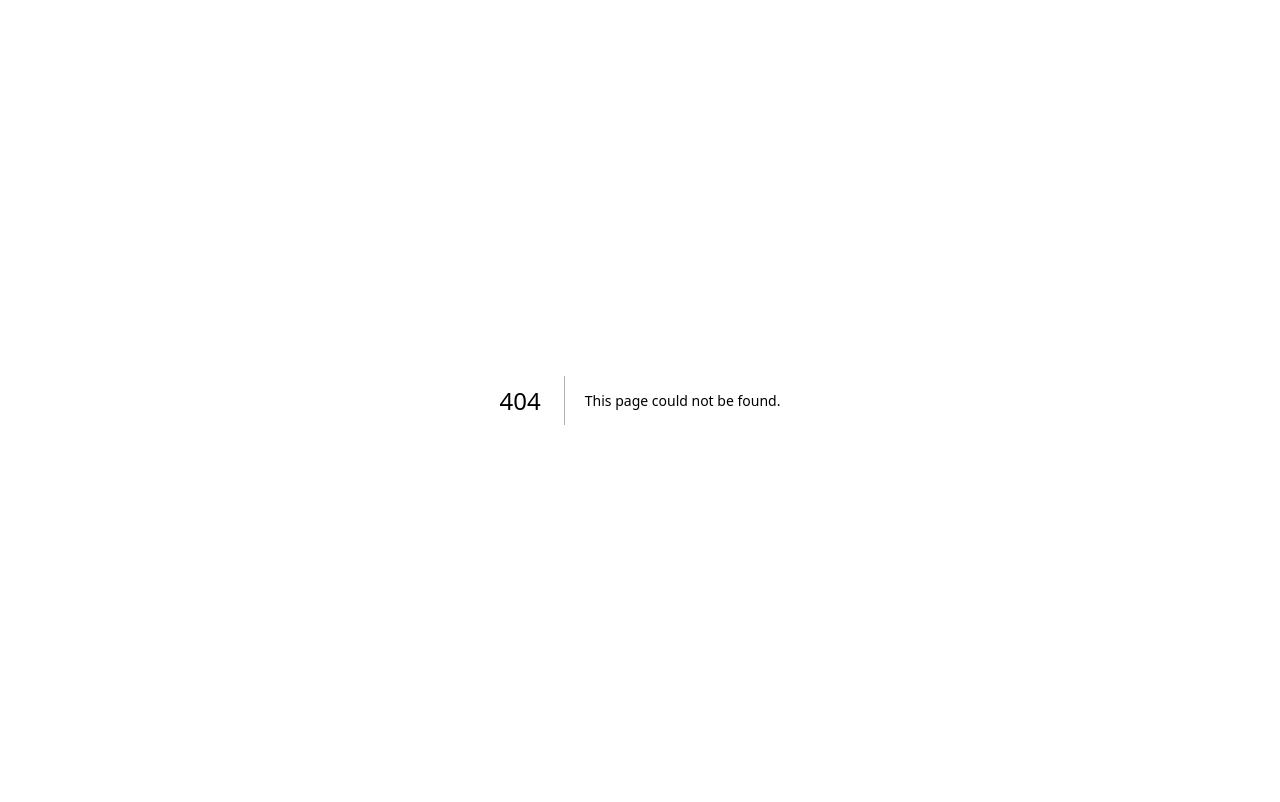
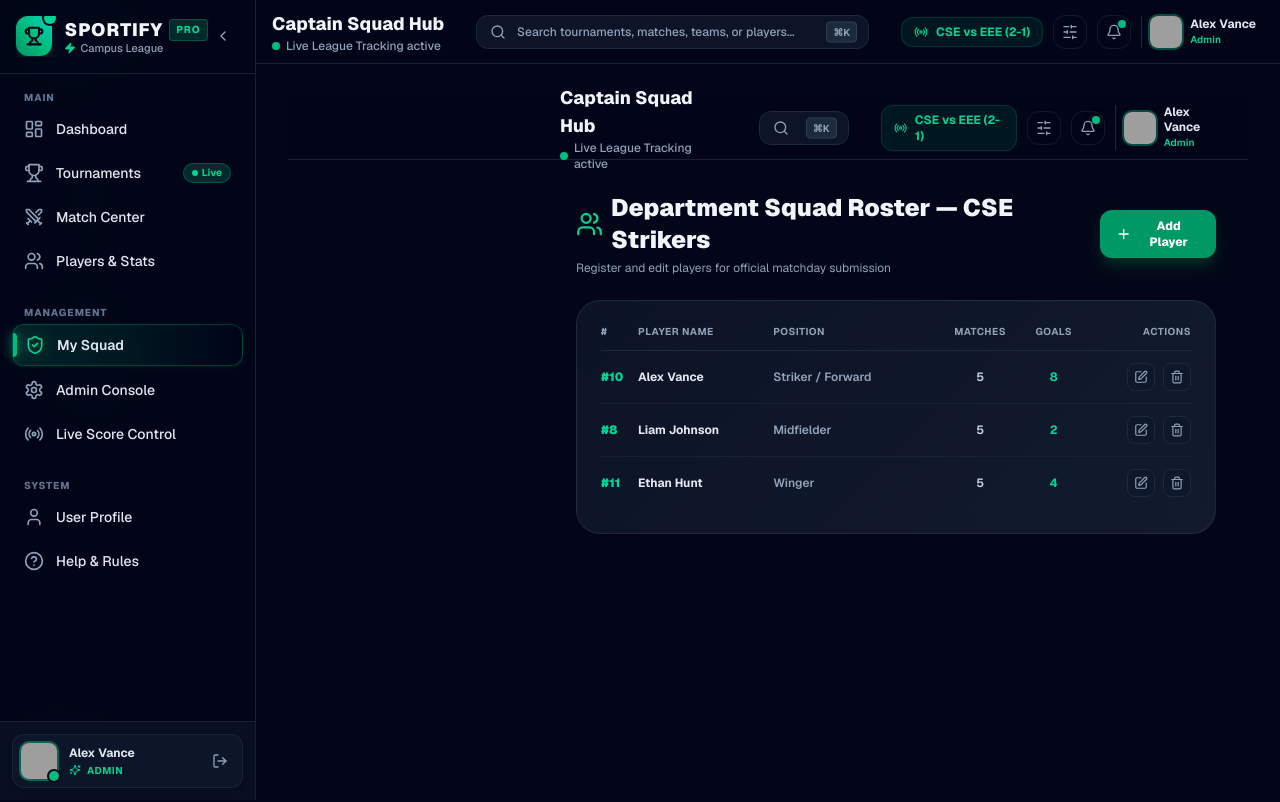
Before and after one commit to mydul62/tournament-manage, a Next.js app in the folder sportify-frontend/: page /captain/squad in a window 1280 px wide. Before the commit this address had no page. Shown: the top 802 px of the page. Built offline with nearby package versions, Linux system fonts and the light colour scheme; grey boxes are pictures that could not be loaded.

Commit message:
feat: build captain squad portal and team roster management pages

```diff
--- /dev/null
+++ b/sportify-frontend/src/app/(dashboard)/captain/page.tsx
@@ -0,0 +1,57 @@
+"use client";
+
+import Link from "next/link";
+import { Shield, Users, Trophy, Plus, ArrowRight } from "lucide-react";
+import { DashboardShell } from "@/components/common/dashboard-shell";
+import { MOCK_TOURNAMENTS } from "@/services/tournament-service";
+
+export default function CaptainDashboardPage() {
+  const team = MOCK_TOURNAMENTS[0].teams[0];
+
+  return (
+    <DashboardShell>
+      <div className="space-y-6">
+        {/* Header */}
+        <div className="flex flex-col sm:flex-row sm:items-center justify-between gap-4">
+          <div>
+            <h1 className="text-2xl sm:text-3xl font-black text-slate-100 flex items-center gap-3">
+              <Shield className="w-8 h-8 text-emerald-400" />
+              Captain Squad Portal — {team.name}
+            </h1>
+            <p className="text-xs sm:text-sm font-medium text-slate-400 mt-1">
+              Manage your departmental squad roster, starting XI, and match day lineups
+            </p>
+          </div>
+
+          <Link
+            href="/captain/squad"
+            className="px-5 py-2.5 rounded-xl bg-emerald-600 hover:bg-emerald-500 text-white font-extrabold text-xs shadow-lg shadow-emerald-950 flex items-center gap-2"
+          >
+            <Users className="w-4 h-4" /> Manage Squad Roster
+          </Link>
+        </div>
+
+        {/* Team Overview Cards */}
+        <div className="grid grid-cols-1 md:grid-cols-3 gap-6">
+          <div className="glass-card p-6 rounded-3xl space-y-2">
+            <span className="text-xs font-bold text-slate-400 uppercase">Played / Points</span>
+            <p className="text-3xl font-black text-emerald-400">{team.played} Played • {team.points} Pts</p>
+            <p className="text-xs text-slate-400">Position 1st in Group A</p>
+          </div>
+
+          <div className="glass-card p-6 rounded-3xl space-y-2">
+            <span className="text-xs font-bold text-slate-400 uppercase">Goals For / Against</span>
+            <p className="text-3xl font-black text-slate-100">{team.goalsFor} : {team.goalsAgainst}</p>
+            <p className="text-xs text-emerald-400 font-semibold">Goal Difference +{team.goalsFor - team.goalsAgainst}</p>
+          </div>
+
+          <div className="glass-card p-6 rounded-3xl space-y-2">
+            <span className="text-xs font-bold text-slate-400 uppercase">Active Squad Members</span>
+            <p className="text-3xl font-black text-amber-400">18 Players</p>
+            <p className="text-xs text-slate-400">Eligible for Round 6</p>
+          </div>
+        </div>
+      </div>
+    </DashboardShell>
+  );
+}
--- /dev/null
+++ b/sportify-frontend/src/app/(dashboard)/captain/squad/page.tsx
@@ -0,0 +1,81 @@
+"use client";
+
+import { useState } from "react";
+import { Users, Plus, Trash2, Edit } from "lucide-react";
+import { DashboardShell } from "@/components/common/dashboard-shell";
+import { MOCK_FEATURED_PLAYER } from "@/components/home/featured-player";
+
+export default function CaptainSquadPage() {
+  const [squad] = useState([
+    MOCK_FEATURED_PLAYER,
+    {
+      id: "p2",
+      name: "Liam Johnson",
+      jerseyNumber: 8,
+      position: "Midfielder",
+      department: "Computer Science",
+      stats: { matchesPlayed: 5, goals: 2, assists: 6, yellowCards: 1, redCards: 0, rating: 8.7 },
+    },
+    {
+      id: "p3",
+      name: "Ethan Hunt",
+      jerseyNumber: 11,
+      position: "Winger",
+      department: "Computer Science",
+      stats: { matchesPlayed: 5, goals: 4, assists: 2, yellowCards: 0, redCards: 0, rating: 8.5 },
+    },
+  ]);
+
+  return (
+    <DashboardShell>
+      <div className="space-y-6">
+        <div className="flex items-center justify-between">
+          <div>
+            <h1 className="text-2xl font-black text-slate-100 flex items-center gap-2">
+              <Users className="w-7 h-7 text-emerald-400" />
+              Department Squad Roster — CSE Strikers
+            </h1>
+            <p className="text-xs text-slate-400 mt-1">Register and edit players for official matchday submission</p>
+          </div>
+          <button className="px-4 py-2 rounded-xl bg-emerald-600 hover:bg-emerald-500 text-white font-extrabold text-xs shadow-lg shadow-emerald-950 flex items-center gap-1.5">
+            <Plus className="w-4 h-4" /> Add Player
+          </button>
+        </div>
+
+        <div className="glass-card p-6 rounded-3xl overflow-x-auto">
+          <table className="w-full text-left text-xs font-semibold">
+            <thead>
+              <tr className="border-b border-slate-800 text-slate-400 uppercase text-[10px] tracking-wider pb-3">
+                <th className="pb-3">#</th>
+                <th className="pb-3">Player Name</th>
+                <th className="pb-3">Position</th>
+                <th className="pb-3 text-center">Matches</th>
+                <th className="pb-3 text-center">Goals</th>
+                <th className="pb-3 text-right">Actions</th>
+              </tr>
+            </thead>
+            <tbody className="divide-y divide-slate-800/60">
+              {squad.map((player) => (
+                <tr key={player.id} className="hover:bg-slate-800/40">
+                  <td className="py-3 font-black text-emerald-400">#{player.jerseyNumber}</td>
+                  <td className="py-3 font-bold text-slate-200">{player.name}</td>
+                  <td className="py-3 text-slate-400">{player.position}</td>
+                  <td className="py-3 text-center text-slate-300">{player.stats.matchesPlayed}</td>
+                  <td className="py-3 text-center font-bold text-emerald-400">{player.stats.goals}</td>
+                  <td className="py-3 text-right space-x-2">
+                    <button className="p-1.5 rounded-lg text-slate-400 hover:text-emerald-400 bg-slate-900 border border-slate-800">
+                      <Edit className="w-3.5 h-3.5" />
+                    </button>
+                    <button className="p-1.5 rounded-lg text-slate-400 hover:text-red-400 bg-slate-900 border border-slate-800">
+                      <Trash2 className="w-3.5 h-3.5" />
+                    </button>
+                  </td>
+                </tr>
+              ))}
+            </tbody>
+          </table>
+        </div>
+      </div>
+    </DashboardShell>
+  );
+}
```
